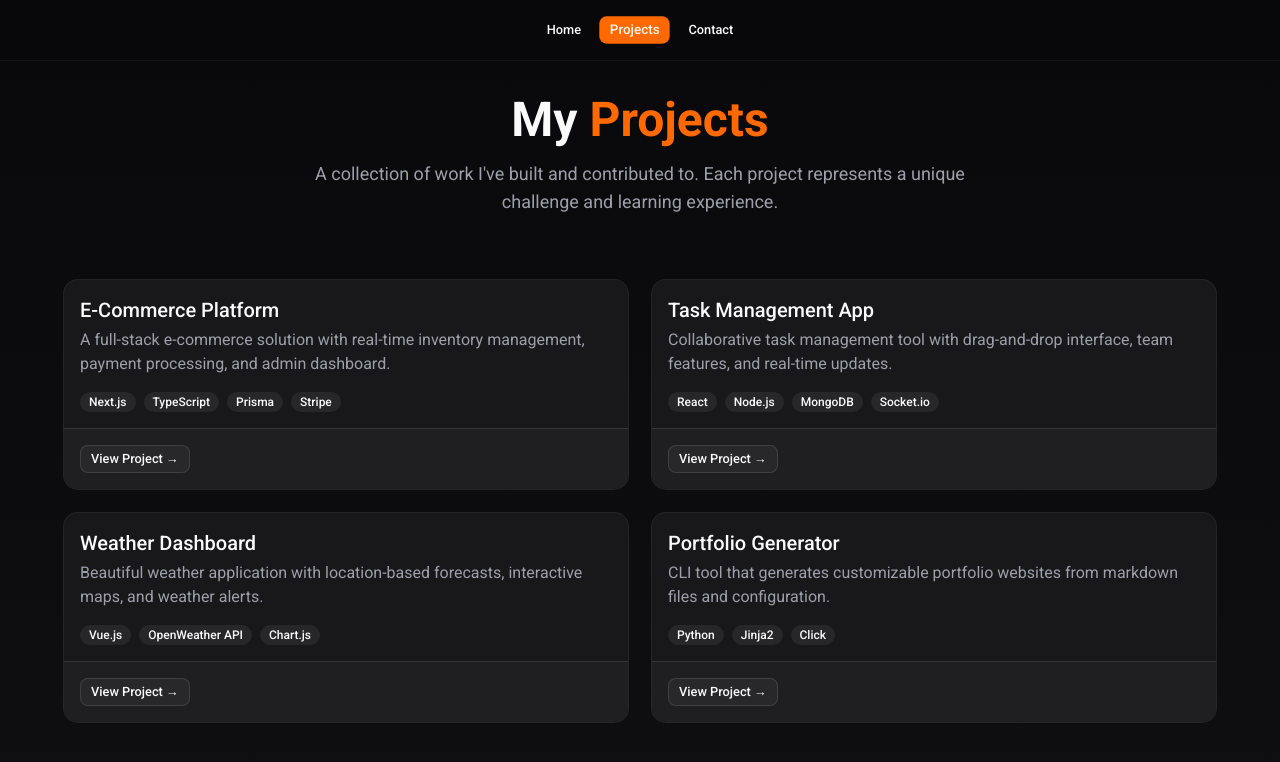
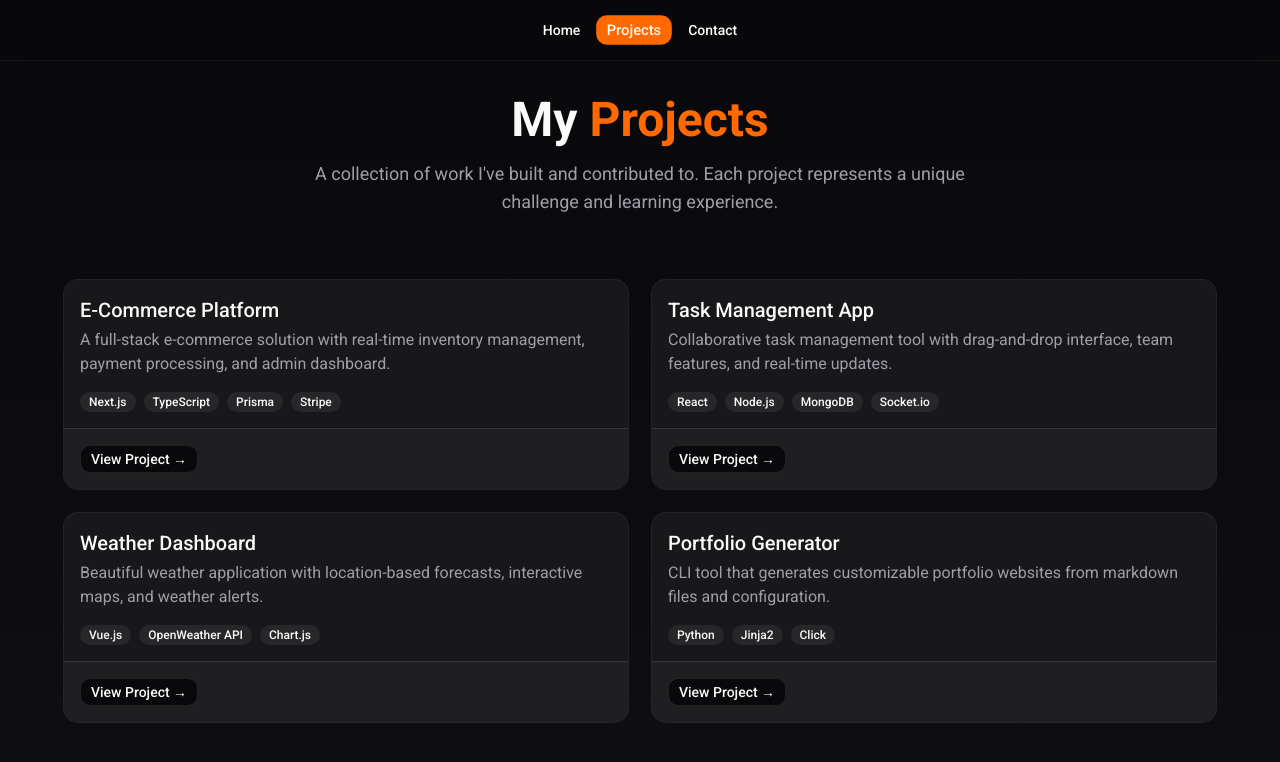
Before and after one commit to kutaibah/portfolio, a Next.js app: page /projects in a window 1280 px wide. Shown: the top 762 px of the page. Built offline with nearby package versions, Linux system fonts and the light colour scheme.

Commit message:
fix build

```diff
--- a/app/page.tsx
+++ b/app/page.tsx
@@ -1,5 +1,4 @@
 import Link from "next/link";
-import { Button } from "@/components/ui/button";
 
 export default function Home() {
   return (
@@ -35,23 +34,18 @@ export default function Home() {
 
         {/* Navigation buttons */}
         <div className="flex flex-wrap items-center justify-center gap-4 animate-fade-in-up [--delay:1000ms]">
-          <Button
-            size="lg"
-            nativeButton={false}
-            render={<Link href="/projects" />}
-            className="px-8 transition-transform hover:scale-105"
+          <Link
+            href="/projects"
+            className="inline-flex items-center justify-center h-9 px-8 rounded-lg bg-primary text-primary-foreground font-medium text-sm transition-transform hover:scale-105 hover:bg-primary/90"
           >
             View Projects
-          </Button>
-          <Button
-            variant="outline"
-            size="lg"
-            nativeButton={false}
-            render={<Link href="/contact" />}
-            className="px-8 transition-transform hover:scale-105"
+          </Link>
+          <Link
+            href="/contact"
+            className="inline-flex items-center justify-center h-9 px-8 rounded-lg border border-border bg-background text-foreground font-medium text-sm transition-transform hover:scale-105 hover:bg-muted"
           >
             Get in Touch
-          </Button>
+          </Link>
         </div>
       </div>
     </main>
--- a/app/projects/page.tsx
+++ b/app/projects/page.tsx
@@ -1,6 +1,5 @@
 import { Card, CardHeader, CardTitle, CardDescription, CardContent, CardFooter } from "@/components/ui/card";
 import { Badge } from "@/components/ui/badge";
-import { Button } from "@/components/ui/button";
 import { Navigation } from "@/components/navigation";
 import Link from "next/link";
 import projectsData from "@/data/projects.json";
@@ -56,15 +55,14 @@ export default function ProjectsPage() {
                   </div>
                 </CardContent>
                 <CardFooter>
-                  <Button
-                    variant="outline"
-                    size="sm"
-                    nativeButton={false}
-                    render={<Link href={project.link} target="_blank" rel="noopener noreferrer" />}
-                    className="group-hover:bg-primary group-hover:text-primary-foreground transition-colors"
+                  <Link
+                    href={project.link}
+                    target="_blank"
+                    rel="noopener noreferrer"
+                    className="inline-flex items-center justify-center h-7 px-2.5 rounded-lg border border-border bg-background text-sm font-medium transition-colors group-hover:bg-primary group-hover:text-primary-foreground group-hover:border-primary"
                   >
                     View Project →
-                  </Button>
+                  </Link>
                 </CardFooter>
               </Card>
             ))}
--- a/components/navigation.tsx
+++ b/components/navigation.tsx
@@ -3,7 +3,6 @@
 import Link from "next/link";
 import { usePathname } from "next/navigation";
 import { cn } from "@/lib/utils";
-import { Button } from "@/components/ui/button";
 
 const navLinks = [
   { href: "/", label: "Home" },
@@ -17,19 +16,18 @@ export function Navigation() {
   return (
     <nav className="fixed top-0 left-0 right-0 z-50 flex items-center justify-center gap-2 p-4 backdrop-blur-md bg-background/80 border-b border-border/50">
       {navLinks.map((link) => (
-        <Button
+        <Link
           key={link.href}
-          variant={pathname === link.href ? "default" : "ghost"}
-          size="sm"
-          nativeButton={false}
-          render={<Link href={link.href} />}
+          href={link.href}
           className={cn(
-            "transition-all duration-300",
-            pathname === link.href && "scale-105"
+            "inline-flex items-center justify-center h-7 px-2.5 rounded-lg text-sm font-medium transition-all duration-300",
+            pathname === link.href
+              ? "bg-primary text-primary-foreground scale-105"
+              : "hover:bg-muted hover:text-foreground"
           )}
         >
           {link.label}
-        </Button>
+        </Link>
       ))}
     </nav>
   );
```
